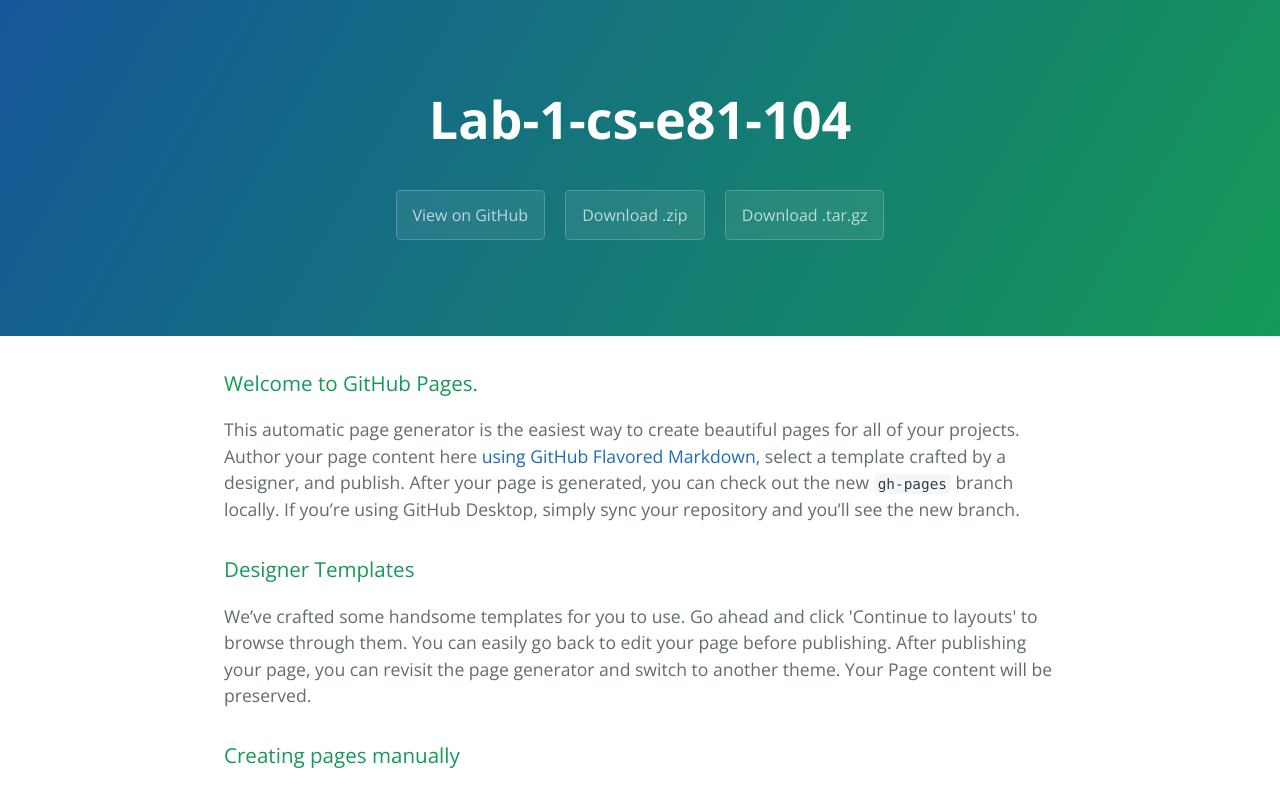
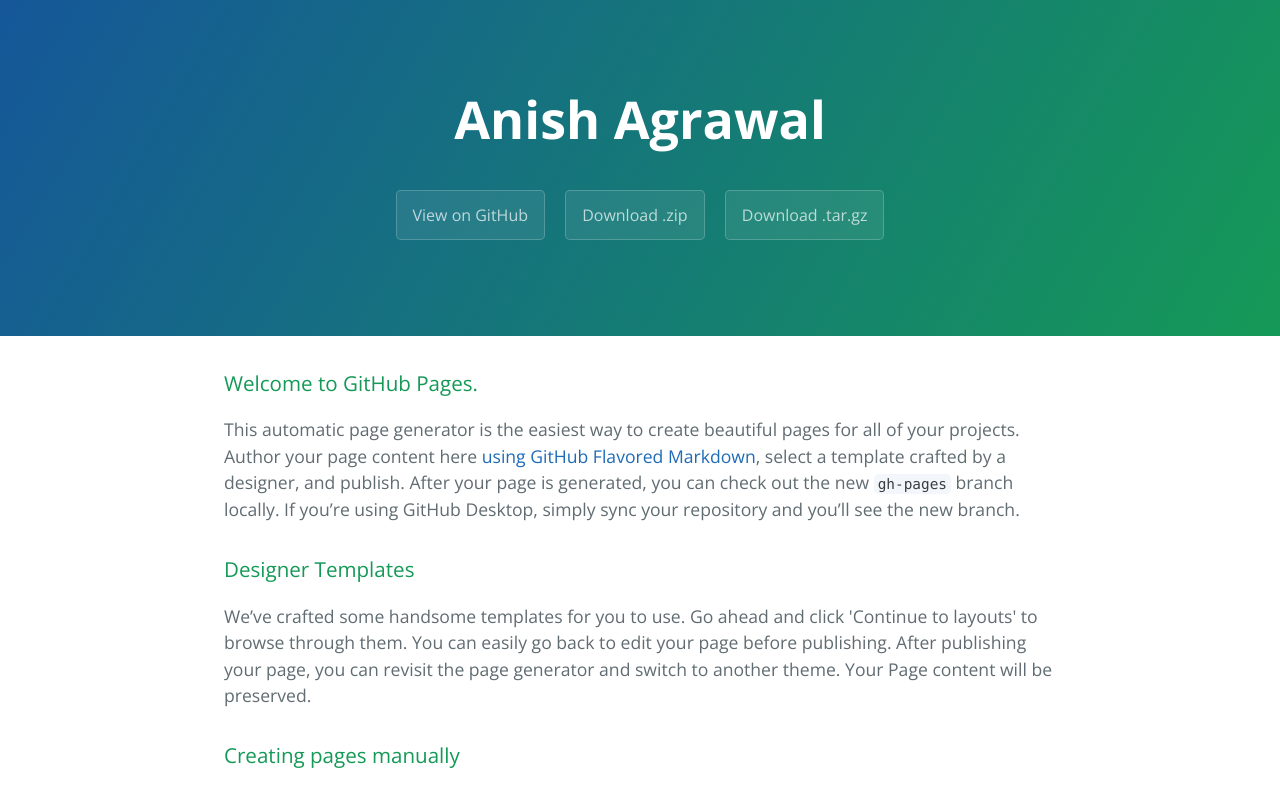
Before and after one commit to anishagrawal1992/Lab-1-CS-E81-104, a plain HTML site: page index.html in a window 1280 px wide. Shown: the top 786 px of the page. Drawn offline with nearby package versions, Linux system fonts and the light colour scheme.

Commit message:
Update index.html

```diff
--- a/index.html
+++ b/index.html
@@ -11,7 +11,7 @@
   </head>
   <body>
     <section class="page-header">
-      <h1 class="project-name">Lab-1-cs-e81-104</h1>
+      <h1 class="project-name">Anish Agrawal</h1>
       <h2 class="project-tagline"></h2>
       <a href="https://github.com/anishagrawal1992/Lab-1-CS-E81-104" class="btn">View on GitHub</a>
       <a href="https://github.com/anishagrawal1992/Lab-1-CS-E81-104/zipball/master" class="btn">Download .zip</a>
```
